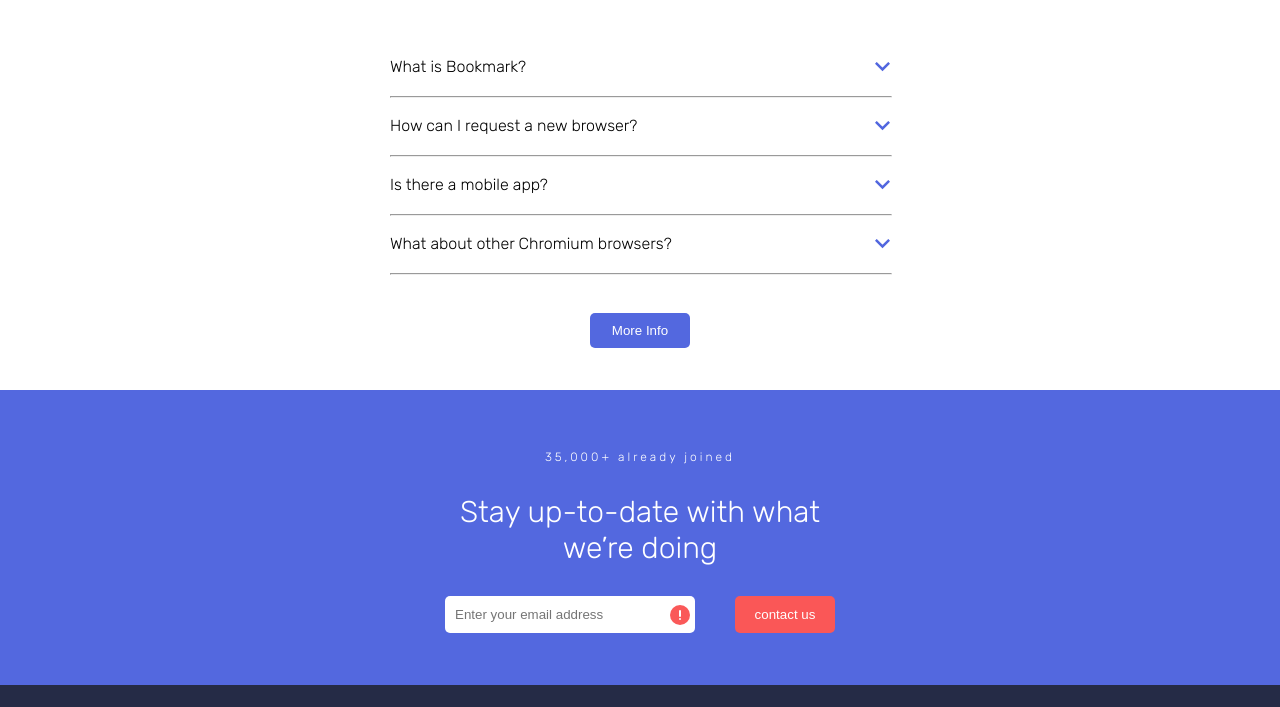
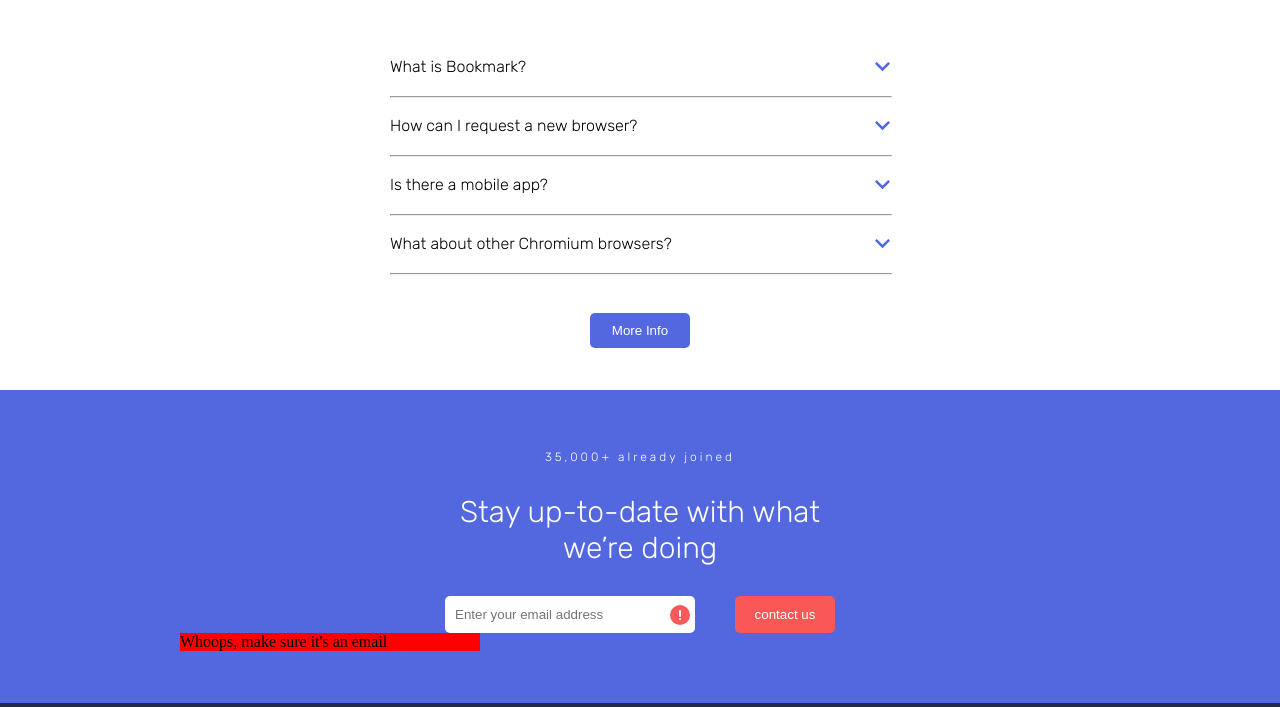
Before and after one commit to Youssef5107/Bookmark-landing-page, a plain HTML site: page index.html in a window 1280 px wide. Shown: the part 2368-3075 px from the top of the page. Drawn offline with Linux system fonts and the light colour scheme.

Commit message:
style:add input error text

```diff
--- a/css/style.css
+++ b/css/style.css
@@ -550,6 +550,16 @@
 	margin: auto;
 }
 
+.input-error-area {
+	display: flex;
+	justify-content: flex-start;
+	background-color: red;
+	width: 300px;
+	margin-left: 120px;
+}
+
+.input-error {}
+
 .submit-btn {
 	background-color: var(--Soft-Red);
 	margin-left: 20px;
--- a/index.html
+++ b/index.html
@@ -270,9 +270,11 @@
 					<input class="email-bar" type="email" required placeholder="Enter your email address">
 					<img class="input-error-img" src="images/icon-error.svg" alt="input error">
 				</div>
-				<!-- <div class="input-errror">Whoops, make sure it's an email</div> -->
 				<input class="submit-btn" type="submit" value="contact us">
 			</form>
+			<div class="input-error-area">
+				<div class="input-error">Whoops, make sure it's an email</div>
+			</div>
 		</div>
 		<div class="lower-footer-area">
 			<div class="lower-footer-content-area">
```
